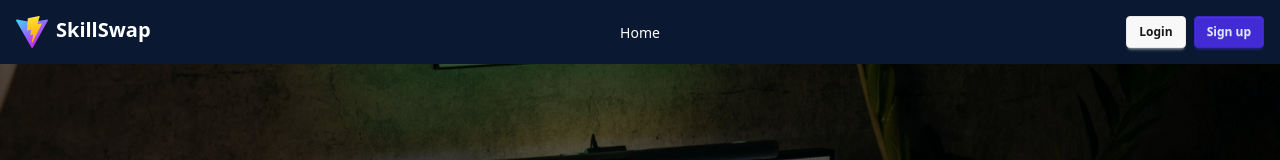
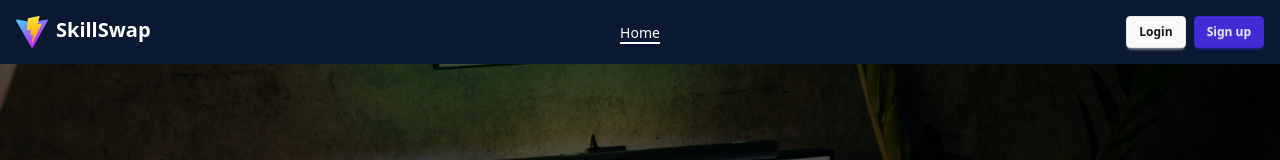
Before and after one commit to rubayet2027/SkillSwap, a React (Vite) app: page / in a window 1280 px wide. Shown: the top 160 px of the page. Built offline with nearby package versions, Linux system fonts and the light colour scheme; grey boxes are pictures that could not be loaded.

Commit message:
navbar fixed

```diff
--- a/src/components/Navbar.jsx
+++ b/src/components/Navbar.jsx
@@ -1,6 +1,7 @@
 import React from 'react';
 import { useAuth } from '../context/AuthContext';
-import { Link, useNavigate } from 'react-router';
+import { Link, NavLink, useNavigate } from 'react-router';
+
 
 export default function Navbar() {
   const { user, logout } = useAuth();
@@ -24,9 +25,23 @@ export default function Navbar() {
           </Link>
         </div>
         <div className="absolute left-1/2 transform -translate-x-1/2">
-          <Link to="/" className="mx-3 text-sm text-white border-b-2 border-transparent hover:border-white active:border-white">Home</Link>
+          <NavLink
+            to="/"
+            className={({ isActive }) =>
+              `mx-3 text-sm text-white border-b-2 ${isActive ? 'border-white' : 'border-transparent'} hover:border-white`
+            }
+          >
+            Home
+          </NavLink>
           {user && (
-            <Link to="/profile" className="mx-3 text-sm text-white border-b-2 border-transparent hover:border-white active:border-white">My Profile</Link>
+            <NavLink
+              to="/profile"
+              className={({ isActive }) =>
+                `mx-3 text-sm text-white border-b-2 ${isActive ? 'border-white' : 'border-transparent'} hover:border-white`
+              }
+            >
+              My Profile
+            </NavLink>
           )}
         </div>
 
```
